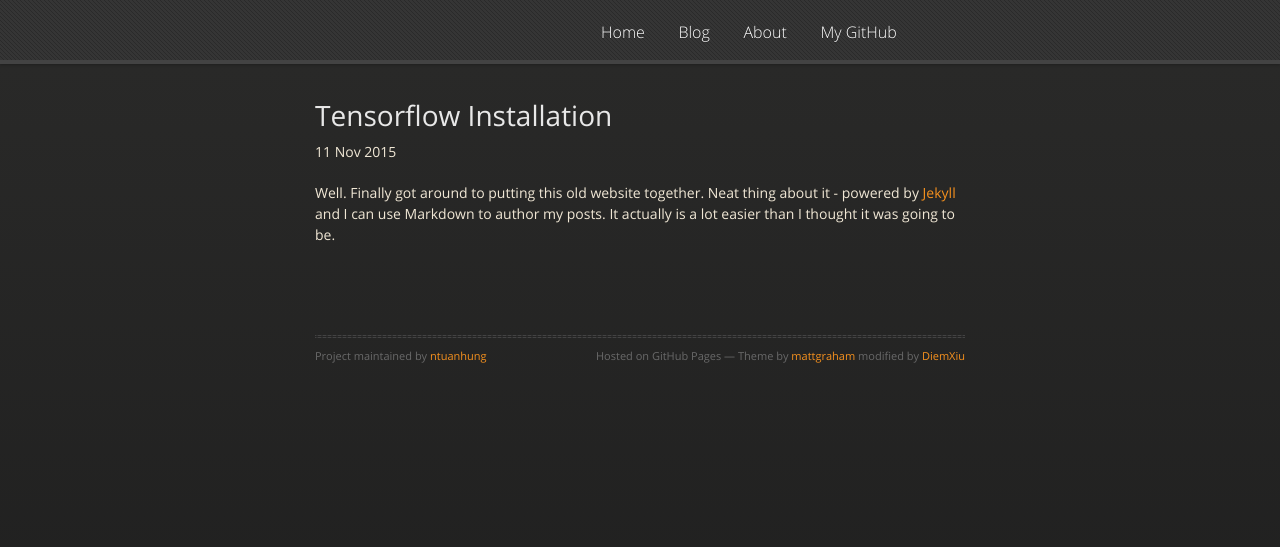
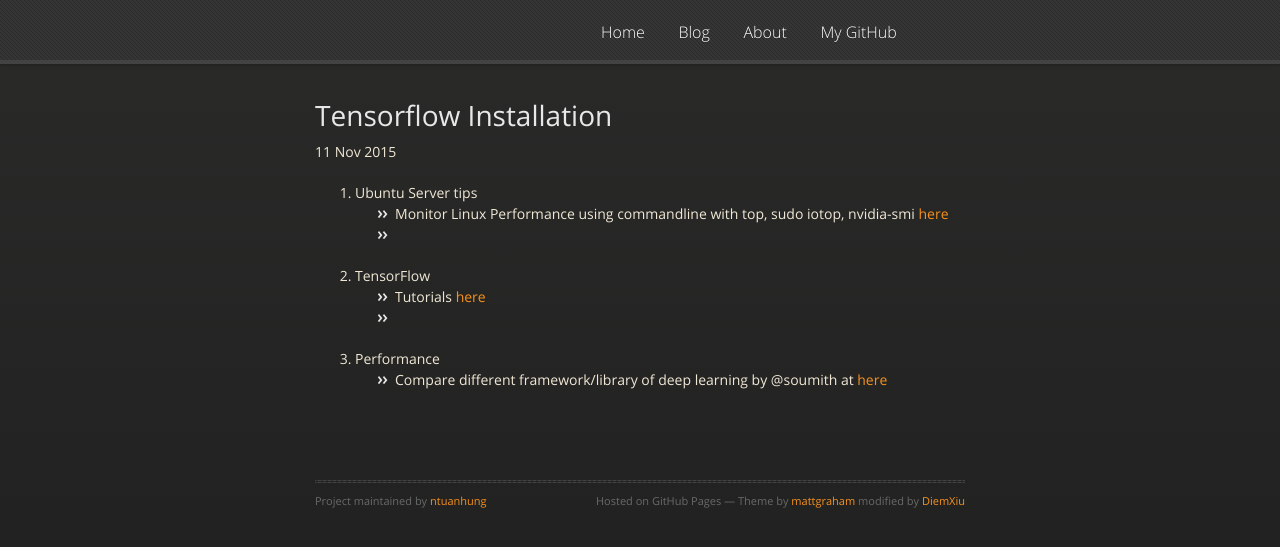
Before and after one commit to ntuanhung/ntuanhung.github.io, a Jekyll site: the page built from _posts/2015-11-11-tensorflow-installation.md, in a window 1280 px wide. Shown: the top 547 px of the page. Built offline with Jekyll 4.4.1, drawn with Linux system fonts in a browser that asks for light colours; nearby versions of some CDN libraries.

Commit message:
Update 2015-11-11-tensorflow-installation.md

```diff
--- a/_posts/2015-11-11-tensorflow-installation.md
+++ b/_posts/2015-11-11-tensorflow-installation.md
@@ -3,4 +3,11 @@
 title: "Tensorflow Installation"
 date: 2015-11-11
 ---
-Well. Finally got around to putting this old website together. Neat thing about it - powered by [Jekyll](http://jekyllrb.com) and I can use Markdown to author my posts. It actually is a lot easier than I thought it was going to be.
+1. Ubuntu Server tips
+  * Monitor Linux Performance using commandline with top, sudo iotop, nvidia-smi [here](http://www.tecmint.com/command-line-tools-to-monitor-linux-performance/)
+  *
+2. TensorFlow
+  * Tutorials [here](http://tensorflow.org/tutorials)
+  *
+3. Performance
+  * Compare different framework/library of deep learning by @soumith at [here](https://github.com/soumith/convnet-benchmarks)
```
